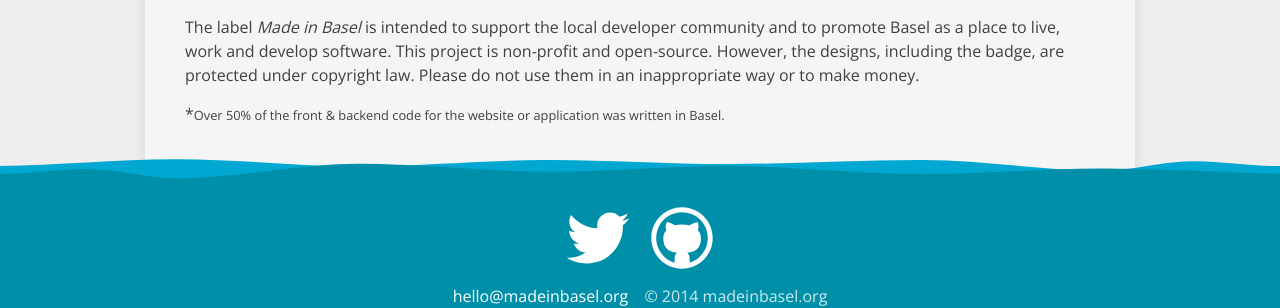
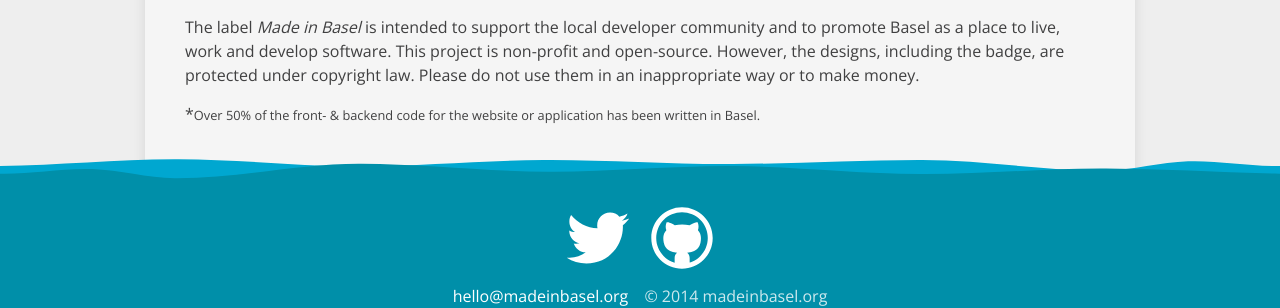
Before and after one commit to MadeInBasel/madeinbasel.github.io, a Jekyll site: the page built from index.html, in a window 1280 px wide and 900 px high, scrolled down 2028 px. Shown: the part 572-880 px from the top of the window. Built offline with Jekyll 4.4.1, drawn with Linux system fonts in a browser that asks for light colours; Markdown is read by kramdown in place of the engine named in the settings.

Commit message:
fix wording

```diff
--- a/index.html
+++ b/index.html
@@ -73,5 +73,5 @@ title: Home
 <article>
 	<h2>About</h2>
 	<p>The label <em>Made in Basel</em> is intended to support the local developer community and to promote Basel as a place to live, work and develop software. This project is non-profit and open-source. However, the designs, including the badge, are protected under copyright law. Please do not use them in an inappropriate way or to make money.</p>
-	<p>*<small>Over 50% of the front & backend code for the website or application was written in Basel.</small></p>
+	<p>*<small>Over 50% of the front- & backend code for the website or application has been written in Basel.</small></p>
 </article>
```
